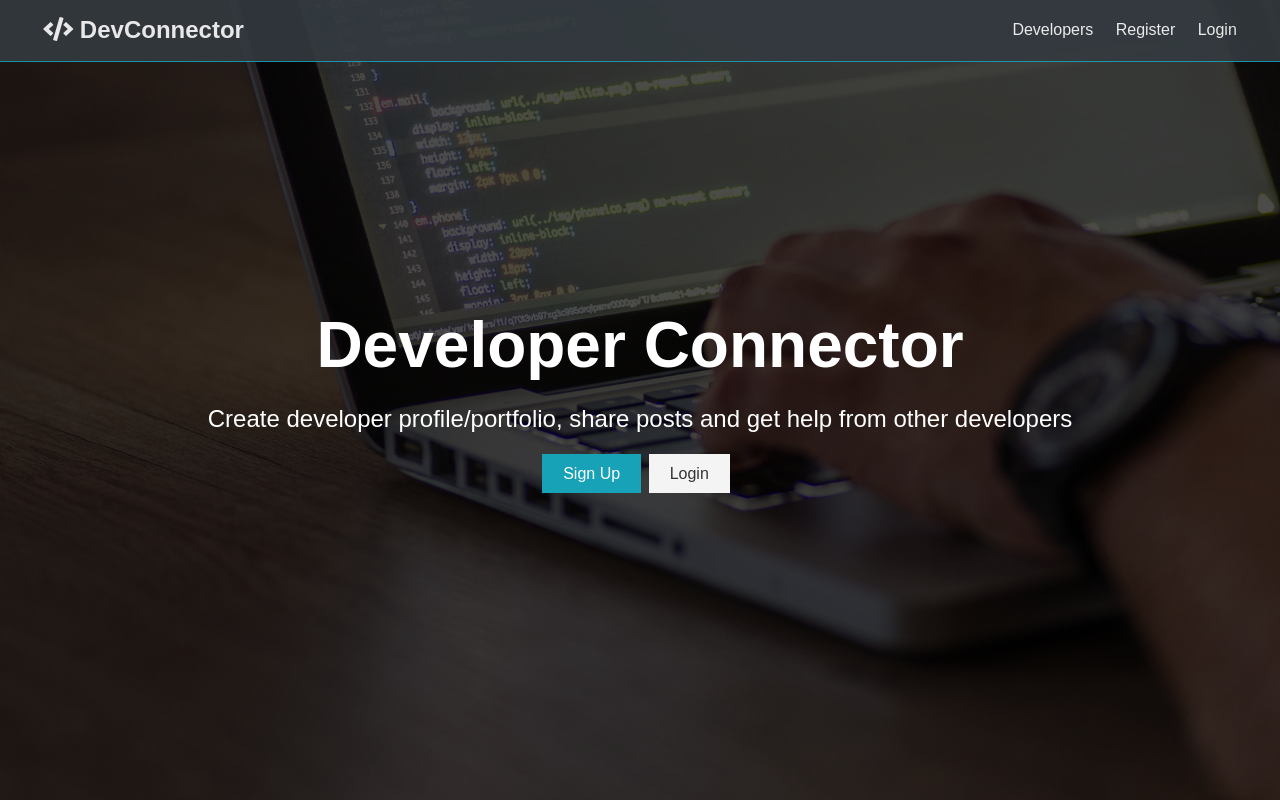
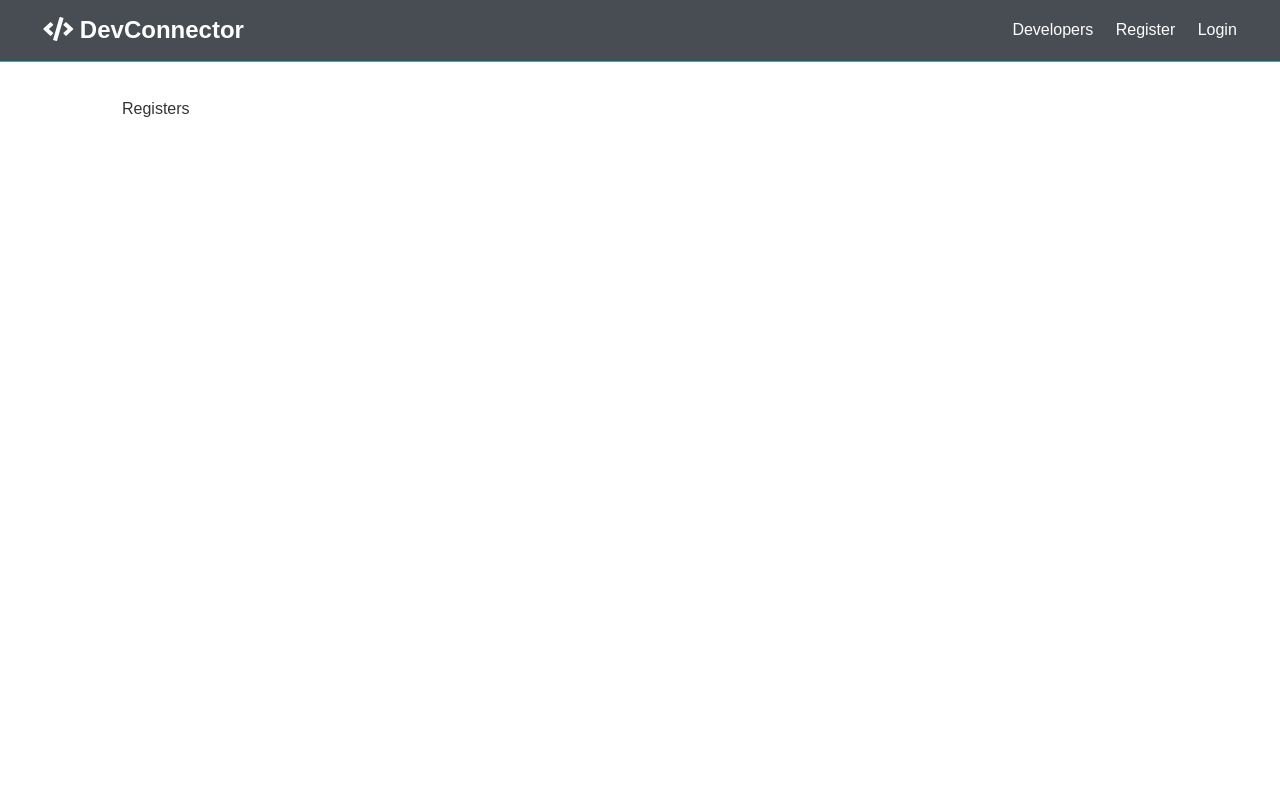
Before and after one commit to i-python-com/developercamp, a React (Create React App) app in the folder client/: page /register in a window 1280 px wide. Built offline with nearby package versions, Linux system fonts and the light colour scheme.

Commit message:
Implement navbar link

```diff
--- a/client/src/App.js
+++ b/client/src/App.js
@@ -1,14 +1,25 @@
 import React, { Fragment } from 'react'
+import { BrowserRouter as Router, Route, Switch } from 'react-router-dom'
 import Navbar from './components/layout/Navbar'
 import Landing from './components/layout/Landing'
+import Register from './components/auth/Register'
+import Login from './components/auth/Login'
 import './App.css'
 
 const App = () => {
   return (
-    <Fragment>
-      <Navbar />
-      <Landing />
-    </Fragment>
+    <Router>
+      <Fragment>
+        <Navbar />
+        <Route exact path="/" component={Landing} />
+        <section className="container">
+          <Switch>
+            <Route exact path="/register" component={Register} />
+            <Route exact path="/login" component={Login} />
+          </Switch>
+        </section>
+      </Fragment>
+    </Router>
   )
 }
 
--- /dev/null
+++ b/client/src/components/auth/Login.js
@@ -0,0 +1,9 @@
+import React, { Component } from 'react'
+
+export class Login extends Component {
+  render() {
+    return <div>Login</div>
+  }
+}
+
+export default Login
--- /dev/null
+++ b/client/src/components/auth/Register.js
@@ -0,0 +1,9 @@
+import React, { Component } from 'react'
+
+export class Register extends Component {
+  render() {
+    return <div>Registers</div>
+  }
+}
+
+export default Register
--- a/client/src/components/layout/Landing.js
+++ b/client/src/components/layout/Landing.js
@@ -1,4 +1,5 @@
 import React, { Component } from 'react'
+import { Link } from 'react-router-dom'
 
 export class Landing extends Component {
   render() {
@@ -12,12 +13,12 @@
               other developers
             </p>
             <div className="buttons">
-              <a href="register.html" className="btn btn-primary">
+              <Link to="/register" className="btn btn-primary">
                 Sign Up
-              </a>
-              <a href="login.html" className="btn btn">
+              </Link>
+              <Link to="/login" className="btn btn">
                 Login
-              </a>
+              </Link>
             </div>
           </div>
         </div>
--- a/client/src/components/layout/Navbar.js
+++ b/client/src/components/layout/Navbar.js
@@ -1,24 +1,25 @@
 import React, { Component } from 'react'
+import { Link } from 'react-router-dom'
 
 export class Navbar extends Component {
   render() {
     return (
       <nav className="navbar bg-dark">
         <h1>
-          <a href="dashboard.html">
+          <Link to="/">
             {' '}
             <i className="fas fa-code"></i> DevConnector{' '}
-          </a>
+          </Link>
         </h1>
         <ul>
           <li>
-            <a href="profiles.html">Developers</a>
+            <Link href="profiles.html">Developers</Link>
           </li>
           <li>
-            <a href="register.html">Register</a>
+            <Link to="/register">Register</Link>
           </li>
           <li>
-            <a href="login.html">Login</a>
+            <Link to="/login">Login</Link>
           </li>
         </ul>
       </nav>
```
